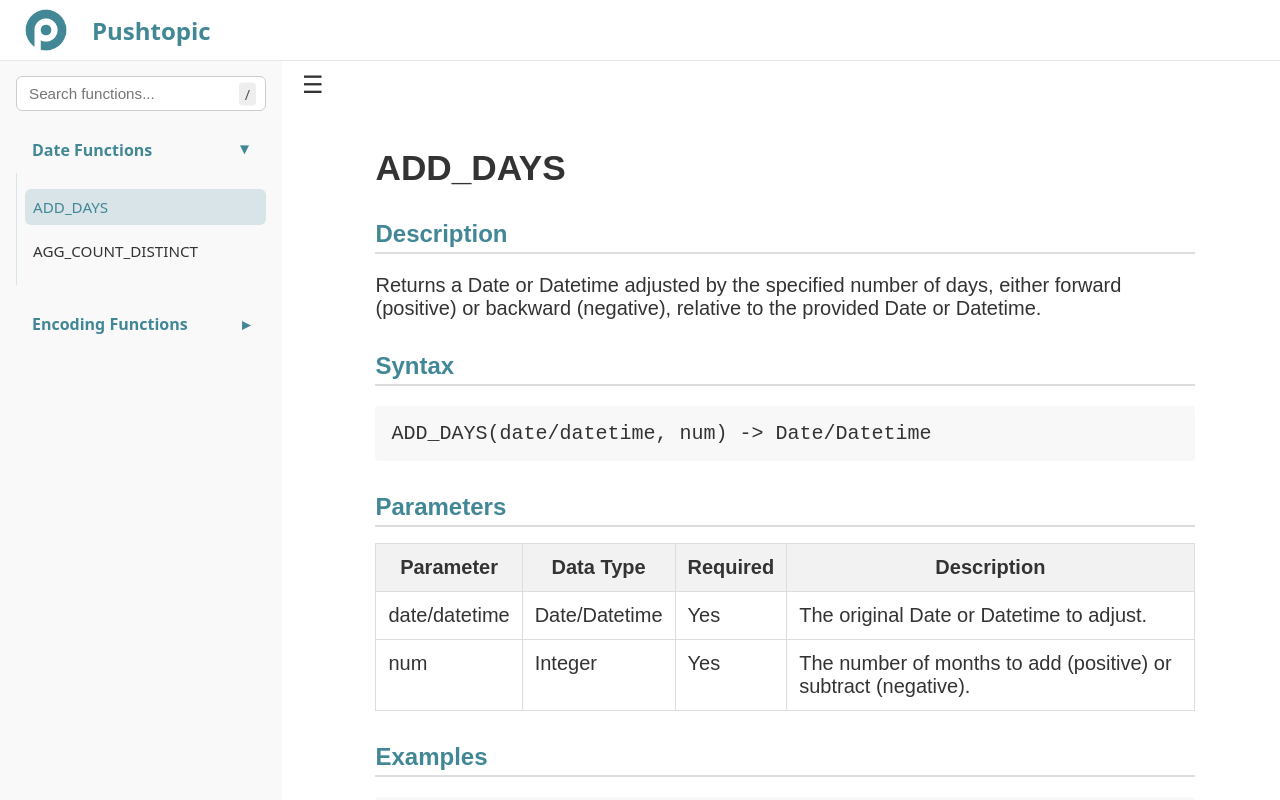
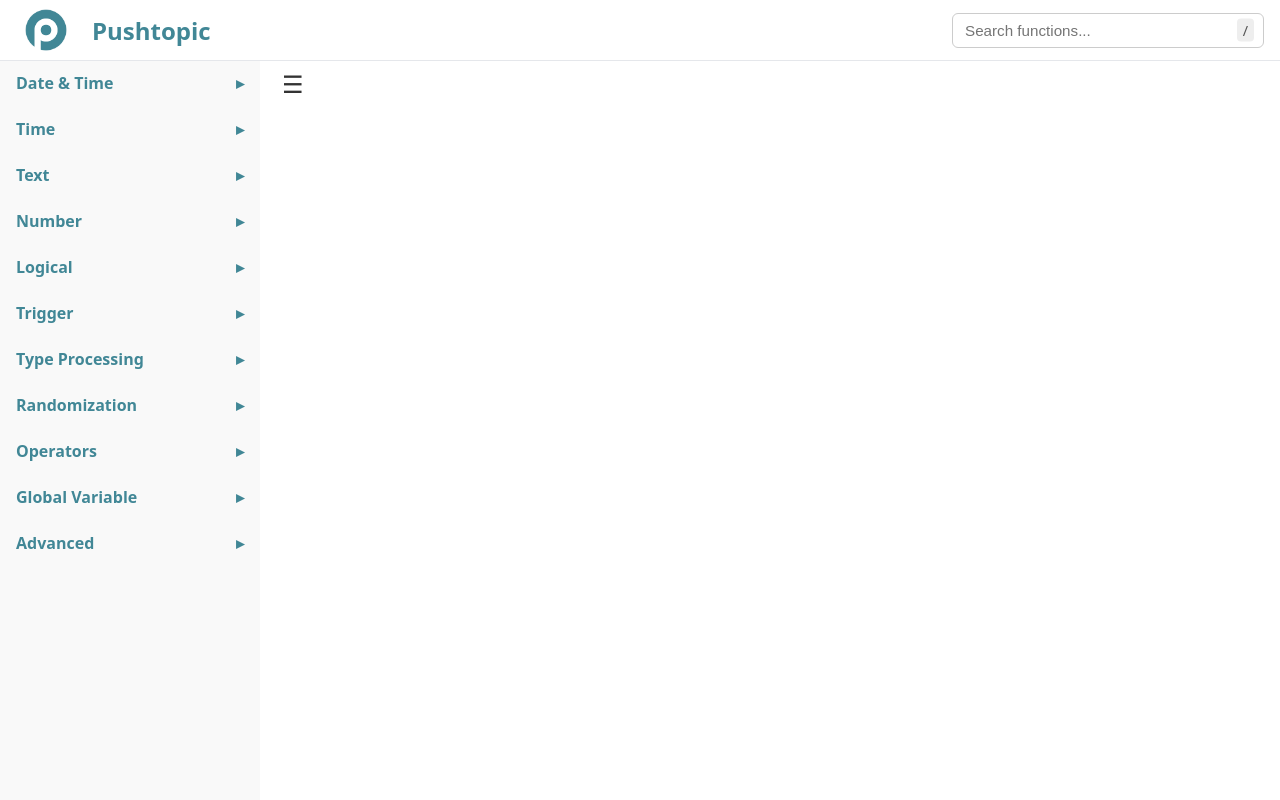
Before and after one commit to data-sync-pro/transformation, an Angular app: page /docs in a window 1280 px wide. Before the commit this address led to /docs/add_days. Shown: the top 800 px of the page. Built offline with nearby package versions, Linux system fonts and the light colour scheme.

Commit message:
Enhance sidebar layout and usability\n\n- Load sidebar with test data (tag names and functions)\n- Move search bar to top-right corner\n- Adjust layout for long function names in sidebar\n- Make tag name sticky on expand for easier collapsing

```diff
--- a/src/app/app.module.ts
+++ b/src/app/app.module.ts
@@ -8,12 +8,13 @@ import { FunctionPageMainLayoutComponent } from './layouts/function-page-main-la
 import { DocViewerComponent } from './docs/doc-viewer/doc-viewer.component';
 import { SearchOverlayComponent } from './layouts/search-overlay/search-overlay.component';
 
+
 @NgModule({
   declarations: [
     AppComponent,
     FunctionPageMainLayoutComponent,
     DocViewerComponent,
-    SearchOverlayComponent
+    SearchOverlayComponent,
   ],
   imports: [
     BrowserModule,
--- a/src/app/layouts/function-page-main-layout/function-page-main-layout.component.css
+++ b/src/app/layouts/function-page-main-layout/function-page-main-layout.component.css
@@ -37,7 +37,6 @@ body {
 
 .header-content {
   width: 100%;
-  max-width: 1200px;
   padding: 0 1rem;
   display: flex;
   align-items: center;
@@ -60,8 +59,8 @@ body {
 }
 
 .sidebar {
-  width: 250px;
-  padding: 1rem 1rem;
+  width: 260px;
+  padding: 0rem, 0.5rem;
   transition: width 0.3s ease;
   background-color: #f9f9f9;
   display: flex;
@@ -77,7 +76,7 @@ body {
 .sidebar-collapse-button {
   position: absolute;
   top: 10px;
-  left: 290px;
+  left: 270px;
   margin-left: 6px;
   background: transparent;
   border: none;
@@ -110,6 +109,7 @@ body {
 
 .search-shortcut-wrapper {
   position: relative;
+  width: 25%;
 }
 
 .shortcut-hint {
@@ -162,7 +162,7 @@ ul {
 .nav {
   list-style: none;
   padding: 0;
-  margin: 1rem 0rem 1rem 0rem;
+  margin: 0rem 0rem 1rem 0rem;
 }
 
 .nav-section {
@@ -171,9 +171,7 @@ ul {
   margin: 0;
 }
 
-.nav-category {
-  margin-bottom: 1rem;
-}
+
 
 .category-header {
   display: flex;
@@ -185,11 +183,16 @@ ul {
   color: #418796;
   transition: background 0.2s;
   border-radius: 6px;
+  position: sticky;
+  top: 0;
+  z-index: 1;
+  background-color: #f9f9f9;
 }
 
 .category-header:hover {
   background-color: #d9e4e8;
 }
+
 
 .arrow {
   transition: transform 0.3s;
@@ -201,19 +204,23 @@ ul {
 
 .function-list {
   list-style: none;
-  margin: 0;
-  padding: 0.5rem 0 0.5rem 0.5rem;
+  margin: 0.5rem;
+  padding: 0rem 0 0.5rem 0.5rem;
   border-left: 1px solid #d9e4e8;
 }
 
 .nav-item a {
   text-decoration: none;
   color: #333;
-  font-size: 0.95rem;
+  font-size: 0.9rem;
   margin: 0.5rem 0rem 0.5rem 0rem;
   padding: 0.5rem;
   border-radius: 6px;
   display: block;
+  white-space: nowrap;
+  overflow: hidden;
+  text-overflow: ellipsis;
+  max-width: 100%;
 }
 
 .nav-item a:hover {
--- a/src/app/layouts/function-page-main-layout/function-page-main-layout.component.html
+++ b/src/app/layouts/function-page-main-layout/function-page-main-layout.component.html
@@ -4,13 +4,6 @@
       <img class="logo" src="assets/logo.png" alt="Logo" />
       <div class="name">Pushtopic</div>
     </div>
-  </div>
-</header>
-
-<div class="container">
-  <div class="sidebar-wrapper" [class.collapsed]="isSidebarCollapsed">
-    <aside class="sidebar" *ngIf="!isSidebarCollapsed">
-      <div class="sidebar-search">
     <div class="search-shortcut-wrapper">
       <input
         type="text"
@@ -26,7 +19,11 @@
       >
     </div>
   </div>
+</header>
 
+<div class="container">
+  <div class="sidebar-wrapper" [class.collapsed]="isSidebarCollapsed">
+    <aside class="sidebar" *ngIf="!isSidebarCollapsed">
       <nav class="nav">
         <ul class="nav-section">
           <li *ngFor="let category of functionCategories" class="nav-category">
--- a/src/app/layouts/function-page-main-layout/function-page-main-layout.component.ts
+++ b/src/app/layouts/function-page-main-layout/function-page-main-layout.component.ts
@@ -1,17 +1,89 @@
-import { Component, HostListener } from '@angular/core';
+import { Component, OnInit, HostListener } from '@angular/core';
+import { HttpClient } from '@angular/common/http';
+
+interface FunctionItem {
+  'Item Name': string;
+  Tags: string[];
+}
+
+interface FunctionCategory {
+  name: string;
+  expanded: boolean;
+  functions: { name: string; route: string }[];
+}
 
 @Component({
   selector: 'app-function-page-main-layout',
   templateUrl: './function-page-main-layout.component.html',
-  styleUrls: ['./function-page-main-layout.component.css']
+  styleUrls: ['./function-page-main-layout.component.css'],
 })
-export class FunctionPageMainLayoutComponent {
+export class FunctionPageMainLayoutComponent implements OnInit {
   isSearchOpen = false;
   isSidebarCollapsed = false;
 
+  functionCategories: FunctionCategory[] = [];
+
+  constructor(private http: HttpClient) {}
+
+  ngOnInit() {
+    // Load the JSON file from the assets folder
+    this.http.get<FunctionItem[]>('assets/data/tags.json').subscribe((data) => {
+      this.groupFunctionsByTags(data);
+    });
+  }
+
+  groupFunctionsByTags(functionItems: FunctionItem[]) {
+    // Create a map to hold tag groups
+    const tagMap: { [tag: string]: { name: string; route: string }[] } = {};
+
+    functionItems.forEach((item) => {
+      item.Tags.forEach((tag) => {
+        if (!tagMap[tag]) {
+          tagMap[tag] = [];
+        }
+        // Create a route based on the function name
+        tagMap[tag].push({
+          name: item['Item Name'],
+          route: item['Item Name'].toLowerCase(),
+        });
+      });
+    });
+
+    // Transform the map into an array for the sidebar
+    this.functionCategories = Object.keys(tagMap).map((tag) => ({
+      name: tag,
+      expanded: false, // You can set default expanded state here
+      functions: tagMap[tag],
+    }));
+
+    const TAG_ORDER = [
+      'Date & Time',
+      'Time',
+      'Text',
+      'Number',
+      'Logical',
+      'Trigger',
+      'Type Processing',
+      'Randomization',
+      'Operators',
+      'Global Variable',
+      'Advanced',
+    ];
+
+    this.functionCategories.sort((a, b) => {
+      const indexA = TAG_ORDER.indexOf(a.name);
+      const indexB = TAG_ORDER.indexOf(b.name);
+      return (
+        (indexA === -1 ? Infinity : indexA) -
+        (indexB === -1 ? Infinity : indexB)
+      );
+    });
+  }
   @HostListener('document:keydown', ['$event'])
   handleKeyboardEvent(event: KeyboardEvent) {
-    const isInputFocused = ['INPUT', 'TEXTAREA'].includes(document.activeElement?.tagName || '');
+    const isInputFocused = ['INPUT', 'TEXTAREA'].includes(
+      document.activeElement?.tagName || ''
+    );
 
     if (event.key === '/' && !isInputFocused) {
       event.preventDefault();
@@ -23,7 +95,6 @@ export class FunctionPageMainLayoutComponent {
     }
   }
 
-
   openSearch() {
     this.isSearchOpen = true;
   }
@@ -32,27 +103,9 @@ export class FunctionPageMainLayoutComponent {
     this.isSearchOpen = false;
   }
 
-  functionCategories = [
-    {
-      name: 'Date Functions',
-      expanded: true,
-      functions: [
-        { name: 'ADD_DAYS', route: 'add_days' },
-        { name: 'AGG_COUNT_DISTINCT', route: 'agg_count_distinct' }
-      ]
-    },
-    {
-      name: 'Encoding Functions',
-      expanded: false,
-      functions: [
-        { name: 'BASE64_ENCODE', route: 'base64_encode' },
-        { name: 'BASE64_DECODE', route: 'base64_decode' }
-      ]
-    }
-  ];
-
   toggleCategory(category: any) {
     category.expanded = !category.expanded;
   }
 
+
 }
```
Also changed, not shown: src/app/app-routing.module.ts (+6 -7 lines). Lines whose indentation alone changed are shown as unchanged.
